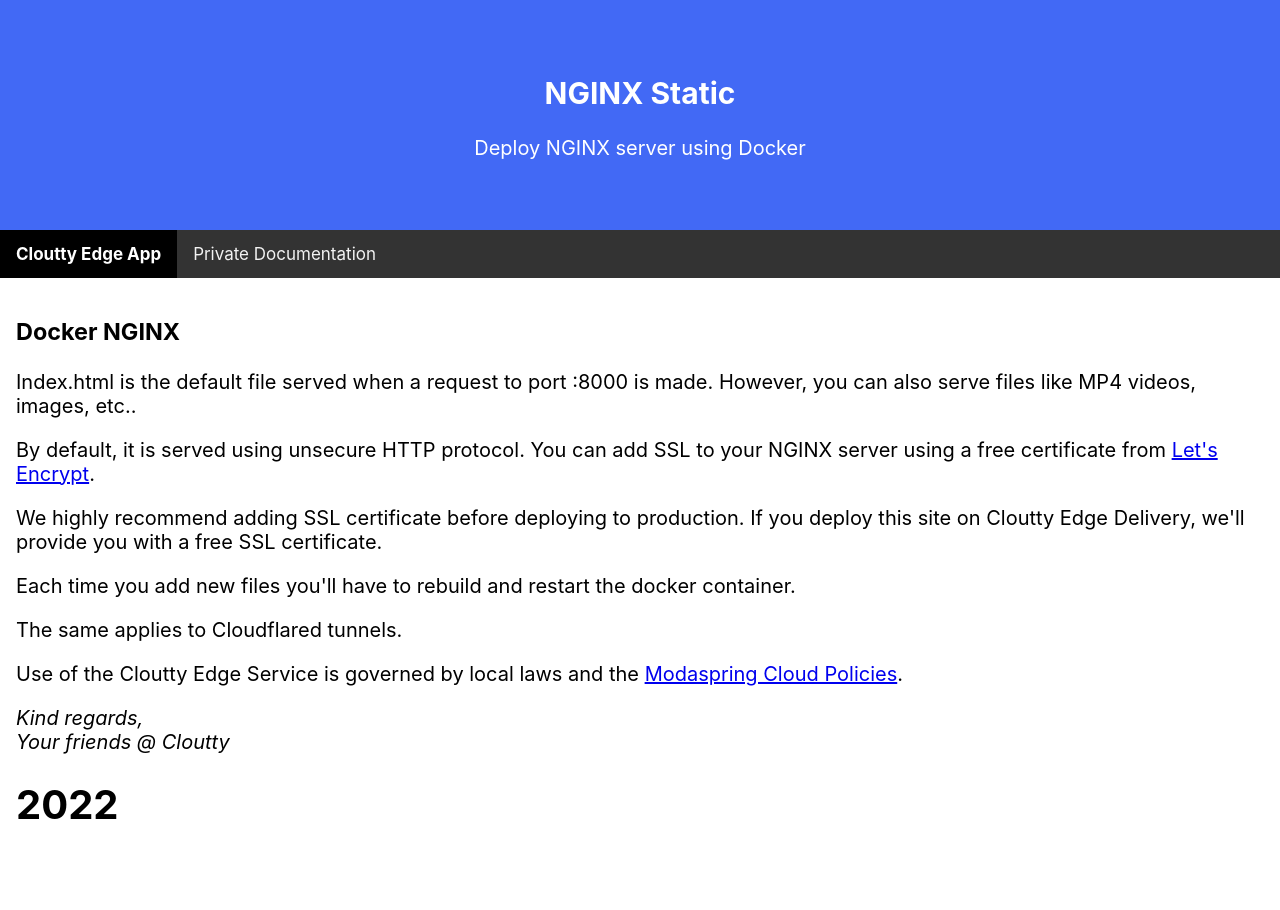
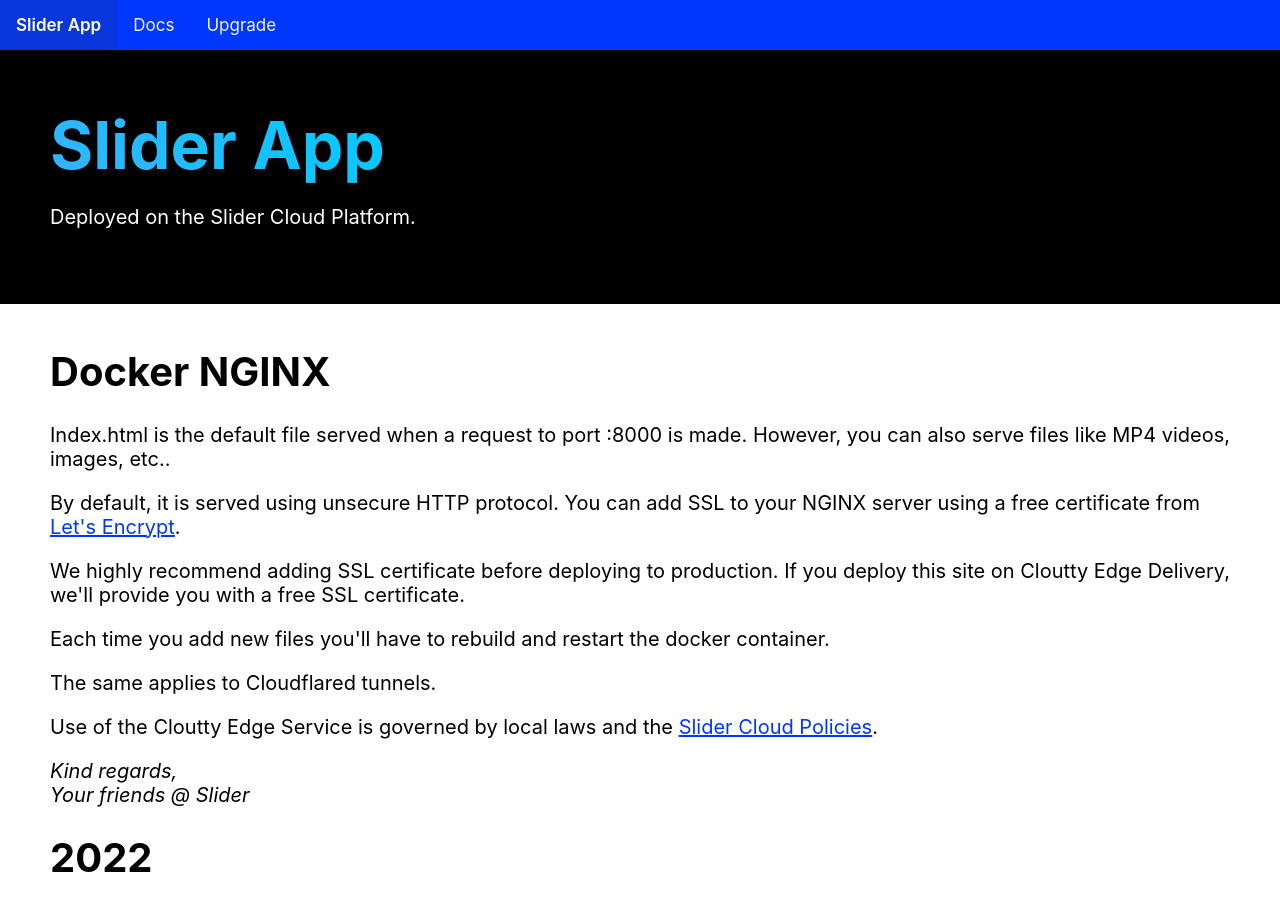
Before and after one commit to slidercloud/nginx, a plain HTML site: page web/index.html in a window 1280 px wide. Before the commit the page ends 872 px from the top, so only its background shows below. Drawn offline with Linux system fonts and the light colour scheme.

Commit message:
Update index.html

```diff
--- a/web/index.html
+++ b/web/index.html
@@ -1,24 +1,59 @@
 <!DOCTYPE html>
 <html>
 <head>
-<title>Docker HTML Starter</title>
+<title>Slider App</title>
 <meta name="viewport" content="width=device-width, initial-scale=1">
+<link rel="stylesheet" href="style.css">
 <style>
 body {
   margin: 0;
   font-size: 20px;
-font-family: -apple-system,system-ui,BlinkMacSystemFont,"Segoe UI",Roboto,"Helvetica Neue",Arial,sans-serif}
+  font-family: -apple-system,system-ui,BlinkMacSystemFont,"Segoe UI",Roboto,"Helvetica Neue",Arial,sans-serif
+}
+
+img {
+  width: 100%;
+}
 
 .header {
-  background-color: #4269f5;
-  padding: 50px 0px;
-  text-align: center;
+  margin-top: 50px;
+  background-color: #000000;
+  padding: 55px 50px;
+  text-align: left;
   color: white;
+}
+
+.gradient {
+  /* Fallback: Set a background color. */
+  background-color: #0037ff;
+
+  /* Create the gradient. */
+  background-image: linear-gradient(45deg, #36b2ff, #00ccff);
+
+  /* Set the background size and repeat properties. */
+  background-size: 100%;
+  background-repeat: repeat;
+
+  /* Use the text as a mask for the background. */
+  /* This will show the gradient as a text color rather than element bg. */
+  -webkit-background-clip: text;
+  -webkit-text-fill-color: transparent;
+  -moz-background-clip: text;
+  -moz-text-fill-color: transparent;
+}
+
+.header .gradient {
+  font-size: 66px;
+  font-weight: 700;
 }
 
 #navbar {
   overflow: hidden;
-  background-color: #333;
+  height: 50px;
+  position: fixed;
+  top: 0px;
+  width: 100%;
+  background-color: #0037ff;
 }
 
 #navbar a {
@@ -26,23 +61,24 @@
   display: block;
   color: #f2f2f2;
   text-align: center;
-  padding: 14px 16px;
+  padding: 15px 16px;
   text-decoration: none;
   font-size: 17px;
 }
 
 #navbar a:hover {
-  background-color: #ddd;
-  color: black;
+  background-color: #0936db;
+  color: rgb(255, 255, 255);
 }
 
 #navbar a.active {
-  background-color: #000;
+  background-color: #0936db;
+  font-weight: 600;
   color: white;
 }
 
 .content {
-  padding: 16px;
+  padding: 16px 50px;
 }
 
 .sticky {
@@ -54,47 +90,37 @@
 .sticky + .content {
   padding-top: 60px;
 }
+
+a.text {
+  color: #0037ff;
+}
 </style>
 </head>
 <body>
 
 <div class="header">
-  <h2>NGINX Static</h2>
-  <p>Deploy NGINX server using Docker</p>
+  <span class="gradient">Slider App</span>
+  <p>Deployed on the Slider Cloud Platform.</p>
 </div>
 
 <div id="navbar">
-  <a class="active"><b>Cloutty Edge App</b></a>
-  <a class="" href="https://on.cloutty.com/edge-docs">Private Documentation</a>
+  <a href="https://test-app-2438.sliderapp.net" class="active">Slider App</a>
+  <a class="" href="https://docs.slidercloud.com/en-US/cloud-vps/docker/nginx-starter">Docs</a>
+  <a class="" href="https://www.slidercloud.com/plans">Upgrade</a>
 </div>
 
 <div class="content">
-  <h3>Docker NGINX</h3>
+  <h1>Docker NGINX</h1>
   <p>Index.html is the default file served when a request to port :8000 is made. However, you can also serve files like MP4 videos, images, etc..</p>
-  <p>By default, it is served using unsecure HTTP protocol. You can add SSL to your NGINX server using a free certificate from <a href="https://letsencrypt.org/">Let's Encrypt</a>.</p>
+  <p>By default, it is served using unsecure HTTP protocol. You can add SSL to your NGINX server using a free certificate from <a class="text" href="https://letsencrypt.org/">Let's Encrypt</a>.</p>
   <p>We highly recommend adding SSL certificate before deploying to production. If you deploy this site on Cloutty Edge Delivery, we'll provide you with a free SSL certificate.</p>
   <p>Each time you add new files you'll have to rebuild and restart the docker container.</p>
   <p>The same applies to Cloudflared tunnels.</p>
-  <p>Use of the Cloutty Edge Service is governed by local laws and the <a href="https://github.com/modaspring/policies/README.md">Modaspring Cloud Policies</a>.</p>
-  <p><i>Kind regards,<br>Your friends @ Cloutty</i></p>
+  <p>Use of the Cloutty Edge Service is governed by local laws and the <a class="text" href="https://github.com/modaspring/policies/README.md">Slider Cloud Policies</a>.</p>
+  <p><i>Kind regards,<br>Your friends @ Slider</i></p>
   <h1>2022</h1>
 
 </div>
 
-<script>
-window.onscroll = function() {myFunction()};
-
-var navbar = document.getElementById("navbar");
-var sticky = navbar.offsetTop;
-
-function myFunction() {
-  if (window.pageYOffset >= sticky) {
-    navbar.classList.add("sticky")
-  } else {
-    navbar.classList.remove("sticky");
-  }
-}
-</script>
-
 </body>
 </html>
```
